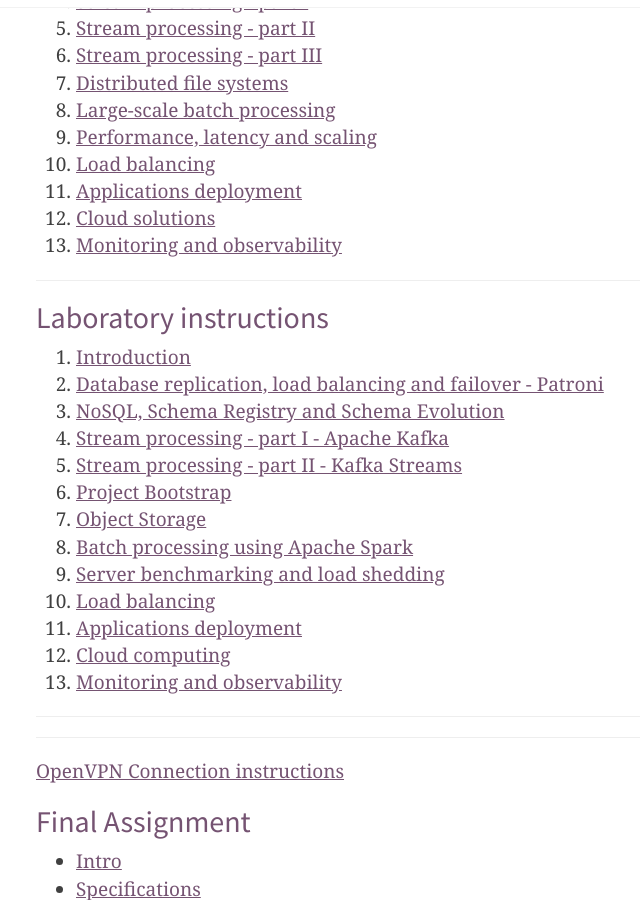
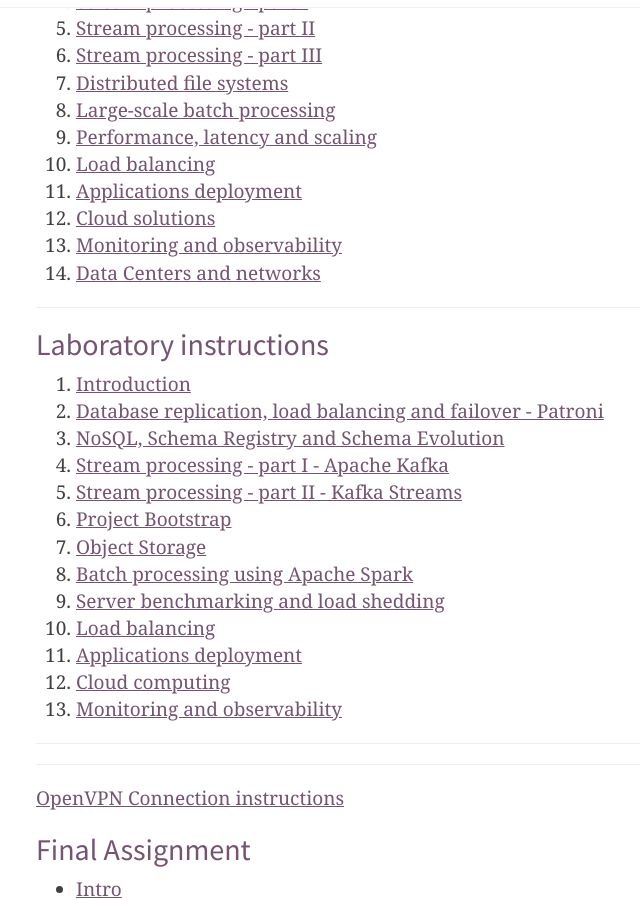
Before and after one commit to RTBHOUSE/mimuw-blog2024L, a Jekyll site: the page built from index.html, in a window 1280 px wide and 900 px high, scrolled down 958 px. Shown: the whole window, without its empty margins (34-674 px from the left). Built offline with Jekyll 4.4.1, drawn with Linux system fonts in a browser that asks for light colours; nearby versions of some CDN libraries; the list of posts is cut into pages by our own code.

Commit message:
Data Centers and networks

```diff
--- a/index.html
+++ b/index.html
@@ -41,6 +41,7 @@
 		<li><a href="/slides/11.pdf">Applications deployment</a></li>
 		<li><a href="/slides/12.pdf">Cloud solutions</a></li>
 		<li><a href="/slides/13.pdf">Monitoring and observability</a></li>
+		<li><a href="/slides/14.pdf"> Data Centers and networks</a></li>
 
 	</ol>
 </div>
```
Also changed, not shown: 1 other file.
